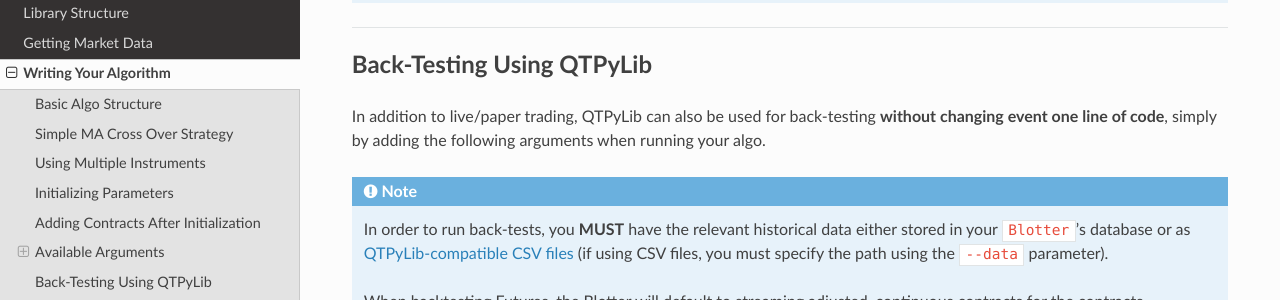
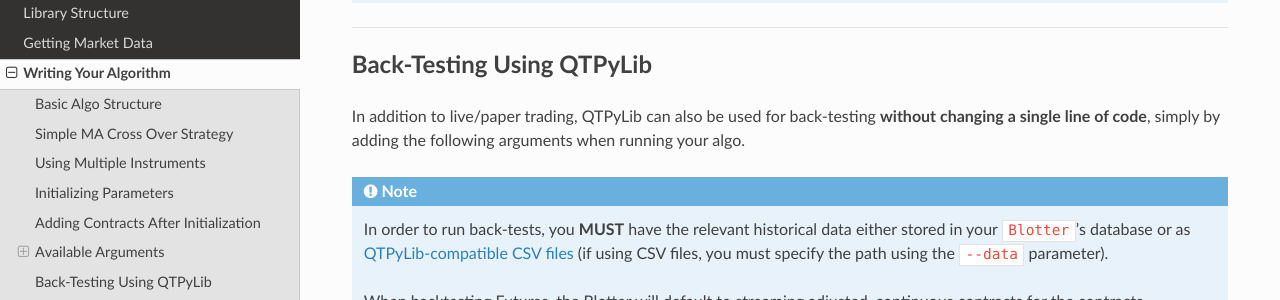
Before and after one commit to ranaroussi/qtpylib, a Sphinx documentation site: the page built from docs/source/algo.rst, in a window 1280 px wide and 900 px high, scrolled down 5967 px. Shown: the part 151-451 px from the top of the window. Built offline with Sphinx 7.4.7 and the Read the Docs theme 2.0.0, drawn with Linux system fonts in a browser that asks for light colours.

Commit message:
fixed typo

```diff
--- a/docs/source/algo.rst
+++ b/docs/source/algo.rst
@@ -350,7 +350,7 @@
 ---------------------------
 
 In addition to live/paper trading, QTPyLib can also be used for back-testing
-**without changing event one line of code**, simply by adding the
+**without changing a single line of code**, simply by adding the
 following arguments when running your algo.
 
 .. note::
```
